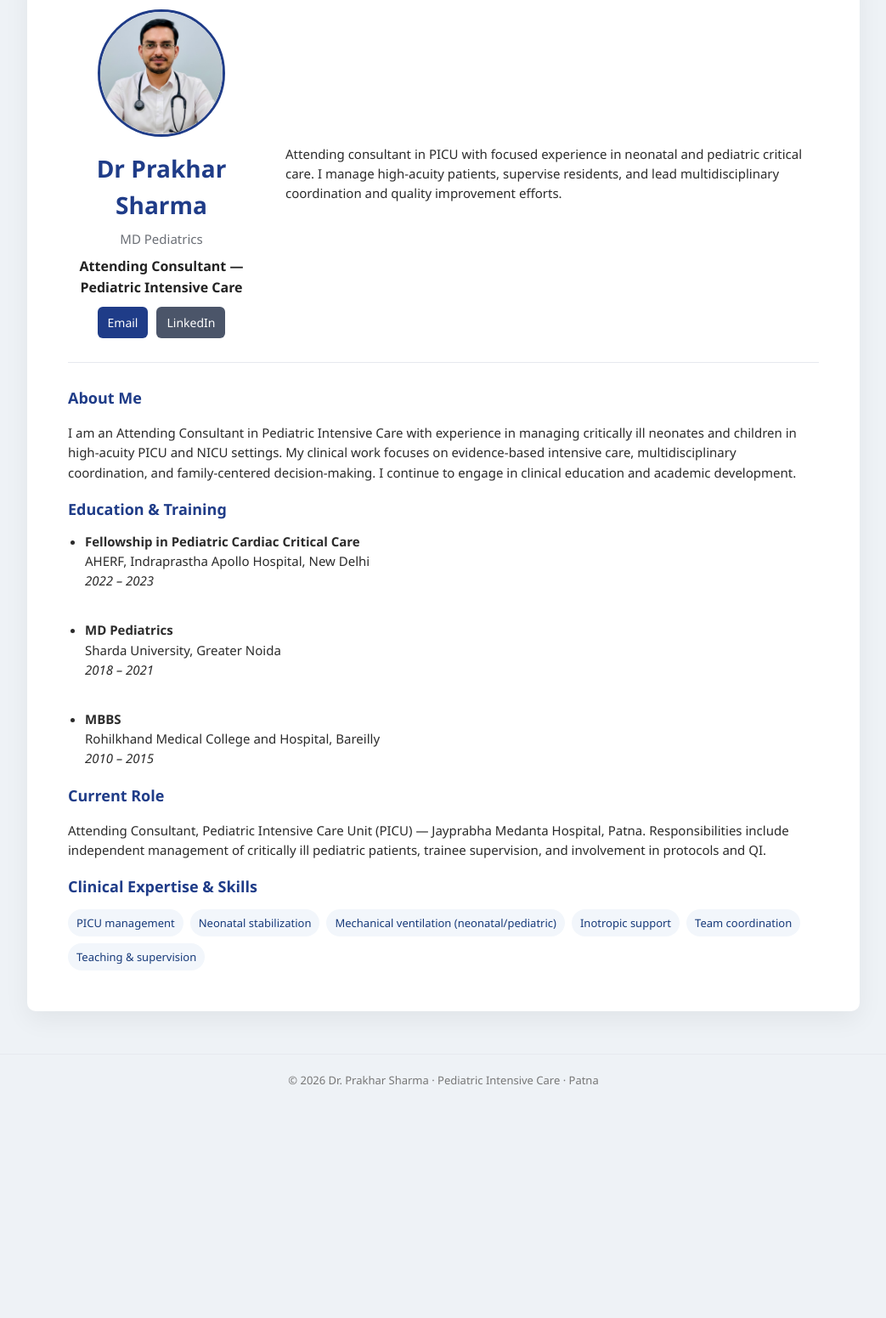
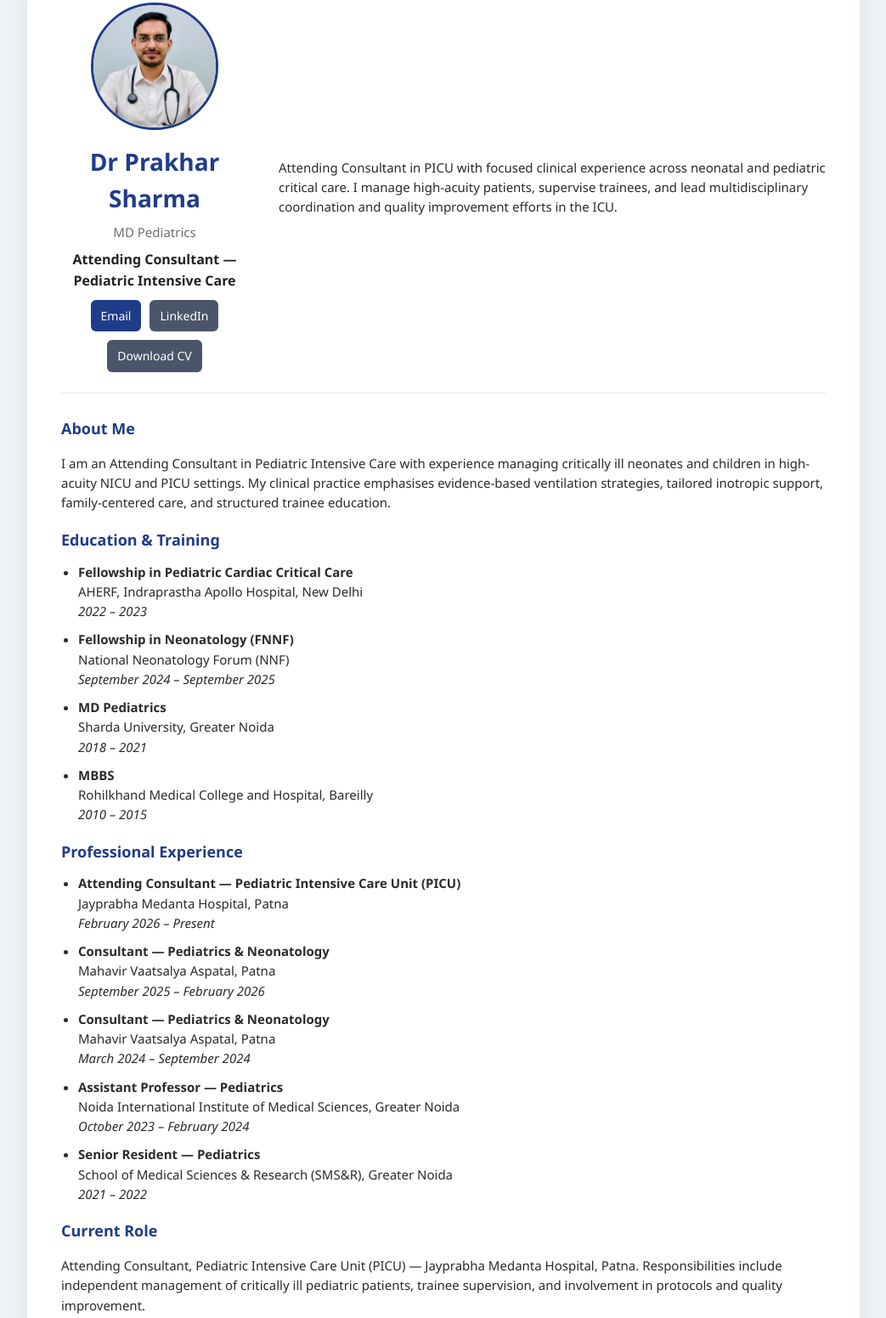
Before and after one commit to dr-prakhar/dr-prakhar.github.io, a plain HTML site: page index.html in a window 1280 px wide. Shown: the part 85-1636 px from the top of the page at 85% size, without its empty margins (118-1161 px from the left). Before the commit the page ends 1366 px from the top, so only its background shows below. Drawn offline with Linux system fonts and the light colour scheme.

Commit message:
Update index.html

```diff
--- a/index.html
+++ b/index.html
@@ -1,160 +1,112 @@
 <!DOCTYPE html>
-<html>
+<html lang="en">
 <head>
   <meta charset="utf-8" />
   <meta name="viewport" content="width=device-width,initial-scale=1" />
-  <title>Dr Prakhar — Pediatric Intensive Care</title>
+  <title>Dr Prakhar Sharma — Pediatric Intensive Care</title>
 
   <style>
-    /* ===== page reset / base ===== */
-    :root {
-      --accent: #1f3c88;
-      --muted: #6b6f76;
-      --bg: #eef2f6;
-      --card: #ffffff;
+    :root{
+      --accent:#1f3c88;
+      --muted:#6b6f76;
+      --bg:#eef2f6;
+      --card:#ffffff;
     }
-    * { box-sizing: border-box; }
-    body {
-      font-family: "Segoe UI", Roboto, Arial, sans-serif;
-      background: var(--bg);
-      color: #222;
-      margin: 0;
-      line-height: 1.55;
+    *{box-sizing:border-box}
+    body{
+      font-family:"Segoe UI", Roboto, Arial, sans-serif;
+      background:var(--bg);
+      color:#222;
+      margin:0;
+      line-height:1.55;
     }
 
-    /* ===== container / card ===== */
-    .container {
-      max-width: 980px;
-      margin: 48px auto;
-      background: var(--card);
-      padding: 48px;
-      border-radius: 10px;
-      box-shadow: 0 10px 30px rgba(0,0,0,0.06);
+    .container{
+      max-width:980px;
+      margin:48px auto;
+      background:var(--card);
+      padding:40px;
+      border-radius:10px;
+      box-shadow:0 10px 30px rgba(0,0,0,0.06);
     }
 
-    /* ===== header / top section ===== */
-    .header {
-      padding-bottom: 28px;
-      margin-bottom: 28px;
-      border-bottom: 1px solid #e6e9ef;
+    /* Header */
+    .header{
+      padding-bottom:24px;
+      margin-bottom:28px;
+      border-bottom:1px solid #e6e9ef;
     }
 
-    .top-section {
-      display: flex;
-      gap: 36px;
-      align-items: center;
+    .top-section{
+      display:flex;
+      gap:36px;
+      align-items:center;
     }
 
-    .left {
-      flex: 0 0 220px;
-      text-align: center;
+    .left{
+      flex:0 0 220px;
+      text-align:center;
     }
 
-    .profile-photo {
-      width: 150px;               /* adjust if you want bigger */
-      height: 150px;
-      object-fit: cover;
-      border-radius: 50%;
-      display: block;
-      margin: 0 auto 16px auto;
-      border: 3px solid var(--accent);
-      background: #fff;
+    .profile-photo{
+      width:150px;
+      height:150px;
+      object-fit:cover;
+      border-radius:50%;
+      display:block;
+      margin:0 auto 16px auto;
+      border:3px solid var(--accent);
+      background:#fff;
     }
 
-    h1 {
-      margin: 0 0 6px 0;
-      font-size: 28px;
-      color: var(--accent);
+    h1{
+      margin:0 0 6px 0;
+      font-size:28px;
+      color:var(--accent);
     }
 
-    .subtitle {
-      margin: 0 0 8px 0;
-      color: var(--muted);
-      font-size: 15px;
+    .subtitle{ margin:0 0 8px 0; color:var(--muted); font-size:15px; }
+
+    .role{ font-weight:600; margin:6px 0 10px 0; }
+
+    .contact-buttons{ display:flex; gap:10px; justify-content:center; margin-top:8px; flex-wrap:wrap; }
+    .btn{
+      display:inline-block;
+      padding:8px 12px;
+      border-radius:6px;
+      text-decoration:none;
+      font-size:14px;
+      color:white;
+      background:var(--accent);
+    }
+    .btn.secondary{ background:#4b5569; }
+
+    .right{ flex:1; font-size:15px; color:#333; }
+
+    /* Content */
+    h2{ color:var(--accent); margin:18px 0 12px 0; font-size:18px; }
+    p, li{ color:#2b2b2b; font-size:15px; }
+    ul{ margin:8px 0 18px 0; padding-left:20px; }
+    li{ margin-bottom:10px; }
+
+    .skills{ display:flex; flex-wrap:wrap; gap:8px; margin-top:8px; }
+    .skill{ background:#f2f6fb; color:#173a7a; border-radius:18px; padding:6px 10px; font-size:13px; }
+
+    .footer{
+      margin-top:50px;
+      padding-top:20px;
+      border-top:1px solid #e6e9ef;
+      text-align:center;
+      font-size:13px;
+      color:#777;
     }
 
-    .role {
-      font-weight: 600;
-      margin: 6px 0 10px 0;
-    }
-
-    .contact-buttons {
-      display: flex;
-      gap: 10px;
-      justify-content: center;
-      margin-top: 8px;
-    }
-
-    .btn {
-      display: inline-block;
-      padding: 8px 12px;
-      border-radius: 6px;
-      text-decoration: none;
-      font-size: 14px;
-      color: white;
-      background: var(--accent);
-      border: 0;
-    }
-
-    .btn.secondary {
-      background: #4b5569;
-    }
-
-    /* right column (intro paragraph) */
-    .right {
-      flex: 1;
-      font-size: 15px;
-      color: #333;
-    }
-
-    /* ===== main sections ===== */
-    h2 {
-      color: var(--accent);
-      margin: 18px 0 12px 0;
-      font-size: 18px;
-    }
-
-    p, li {
-      color: #2b2b2b;
-      font-size: 15px;
-    }
-
-    ul {
-      margin: 8px 0 18px 0;
-      padding-left: 20px;
-    }
-
-    li { margin-bottom: 10px; }
-
-    /* small visual badges for skills */
-    .skills {
-      display: flex;
-      flex-wrap: wrap;
-      gap: 8px;
-      margin-top: 8px;
-    }
-    .skill {
-      background: #f2f6fb;
-      color: #173a7a;
-      border-radius: 18px;
-      padding: 6px 10px;
-      font-size: 13px;
-    }
-
-    /* responsive layout */
-    @media (max-width: 780px) {
-      .top-section { flex-direction: column; gap: 18px; }
-      .left { flex: none; text-align: center; }
-      .right { text-align: left; padding: 0 6px; }
-      .container { padding: 28px; margin: 20px; }
-    }
-    .footer {
-  margin-top: 50px;
-  padding-top: 20px;
-  border-top: 1px solid #e6e9ef;
-  text-align: center;
-  font-size: 13px;
-  color: #777;
+    @media (max-width:780px){
+      .top-section{ flex-direction:column; gap:18px; }
+      .left{ flex:none; text-align:center; }
+      .right{ text-align:left; padding:0 6px; }
+      .container{ padding:28px; margin:20px; }
+      .profile-photo{ width:140px; height:140px; }
     }
   </style>
 </head>
@@ -163,27 +115,26 @@
   <div class="container">
 
     <!-- HEADER / TOP -->
-    <!-- NOTE: I used the uploaded filename profile.jpg.jpeg to match your repo.
-         Rename file to profile.jpg and update src if you prefer shorter name. -->
     <div class="header">
       <div class="top-section">
         <div class="left">
+          <!-- Use the exact filename present in your repo -->
           <img src="profile.jpg.jpeg" alt="Dr Prakhar" class="profile-photo">
           <h1>Dr Prakhar Sharma</h1>
           <div class="subtitle">MD Pediatrics</div>
           <div class="role">Attending Consultant — Pediatric Intensive Care</div>
 
           <div class="contact-buttons">
-            <!-- Replace the email and LinkedIn URL with your actual links -->
             <a class="btn" href="mailto:that.dr.prakhar@gmail.com">Email</a>
             <a class="btn secondary" href="http://linkedin.com/in/dr-prakhar-sharma-a2a487185" target="_blank" rel="noopener">LinkedIn</a>
+            <a class="btn secondary" href="Dr_Prakhar_Sharma_CV.pdf" target="_blank" rel="noopener">Download CV</a>
           </div>
         </div>
 
         <div class="right">
           <p>
-            Attending consultant in PICU with focused experience in neonatal and pediatric critical care.
-            I manage high-acuity patients, supervise residents, and lead multidisciplinary coordination and quality improvement efforts.
+            Attending Consultant in PICU with focused clinical experience across neonatal and pediatric critical care.
+            I manage high-acuity patients, supervise trainees, and lead multidisciplinary coordination and quality improvement efforts in the ICU.
           </p>
         </div>
       </div>
@@ -192,31 +143,28 @@
     <!-- ABOUT -->
     <h2>About Me</h2>
     <p>
-      I am an Attending Consultant in Pediatric Intensive Care with experience in managing critically ill neonates and children
-      in high-acuity PICU and NICU settings. My clinical work focuses on evidence-based intensive care, multidisciplinary coordination,
-      and family-centered decision-making. I continue to engage in clinical education and academic development.
+      I am an Attending Consultant in Pediatric Intensive Care with experience managing critically ill neonates and children in high-acuity NICU and PICU settings.
+      My clinical practice emphasises evidence-based ventilation strategies, tailored inotropic support, family-centered care, and structured trainee education.
     </p>
 
     <!-- EDUCATION -->
-
-
-    <!-- EXPERIENCE -->
     <h2>Education & Training</h2>
-
     <ul>
       <li>
         <strong>Fellowship in Pediatric Cardiac Critical Care</strong><br>
         AHERF, Indraprastha Apollo Hospital, New Delhi<br>
         <em>2022 – 2023</em>
       </li>
-  <br>
-
+      <li>
+        <strong>Fellowship in Neonatology (FNNF)</strong><br>
+        National Neonatology Forum (NNF)<br>
+        <em>September 2024 – September 2025</em>
+      </li>
       <li>
         <strong>MD Pediatrics</strong><br>
         Sharda University, Greater Noida<br>
         <em>2018 – 2021</em>
       </li>
-  <br>
       <li>
         <strong>MBBS</strong><br>
         Rohilkhand Medical College and Hospital, Bareilly<br>
@@ -224,11 +172,45 @@
       </li>
     </ul>
 
+    <!-- EXPERIENCE -->
+    <h2>Professional Experience</h2>
+    <ul>
+      <li>
+        <strong>Attending Consultant — Pediatric Intensive Care Unit (PICU)</strong><br>
+        Jayprabha Medanta Hospital, Patna<br>
+        <em>February 2026 – Present</em>
+      </li>
+
+      <li>
+        <strong>Consultant — Pediatrics & Neonatology</strong><br>
+        Mahavir Vaatsalya Aspatal, Patna<br>
+        <em>September 2025 – February 2026</em>
+      </li>
+
+      <li>
+        <strong>Consultant — Pediatrics & Neonatology</strong><br>
+        Mahavir Vaatsalya Aspatal, Patna<br>
+        <em>March 2024 – September 2024</em>
+      </li>
+
+      <li>
+        <strong>Assistant Professor — Pediatrics</strong><br>
+        Noida International Institute of Medical Sciences, Greater Noida<br>
+        <em>October 2023 – February 2024</em>
+      </li>
+
+      <li>
+        <strong>Senior Resident — Pediatrics</strong><br>
+        School of Medical Sciences & Research (SMS&R), Greater Noida<br>
+        <em>2021 – 2022</em>
+      </li>
+    </ul>
+
     <!-- CURRENT ROLE -->
     <h2>Current Role</h2>
     <p>
       Attending Consultant, Pediatric Intensive Care Unit (PICU) — Jayprabha Medanta Hospital, Patna.
-      Responsibilities include independent management of critically ill pediatric patients, trainee supervision, and involvement in protocols and QI.
+      Responsibilities include independent management of critically ill pediatric patients, trainee supervision, and involvement in protocols and quality improvement.
     </p>
 
     <!-- SKILLS -->
@@ -239,12 +221,27 @@
       <div class="skill">Mechanical ventilation (neonatal/pediatric)</div>
       <div class="skill">Inotropic support</div>
       <div class="skill">Team coordination</div>
+      <div class="skill">POCUS (basic)</div>
       <div class="skill">Teaching & supervision</div>
     </div>
 
+    <!-- PUBLICATIONS -->
+    <h2>Research & Publications</h2>
+    <ul>
+      <li>
+        Sharma P, Bansal N, Kaul A. <em>Exclusive breastfeeding practices and factors affecting them in urban areas of Uttar Pradesh.</em>
+        J Family Med Prim Care. 2025 Jan;14(1):38-44. doi:10.4103/jfmpc.jfmpc_1873_23. PMID:39989550; PMCID:PMC11844960.
+      </li>
+      <li>
+        Association of Screen Time Usage and Physical Activity With Overweight and Obesity Among School-Going Children in Uttar Pradesh.
+        Full article available on ResearchGate.
+      </li>
+    </ul>
+
+    <div class="footer">
+      © 2026 Dr. Prakhar Sharma · Pediatric Intensive Care · Patna
     </div>
-  <footer class="footer">
-  © 2026 Dr. Prakhar Sharma · Pediatric Intensive Care · Patna
-</footer>
+
+  </div>
 </body>
 </html>
```
Lines whose indentation alone changed are shown as unchanged.
